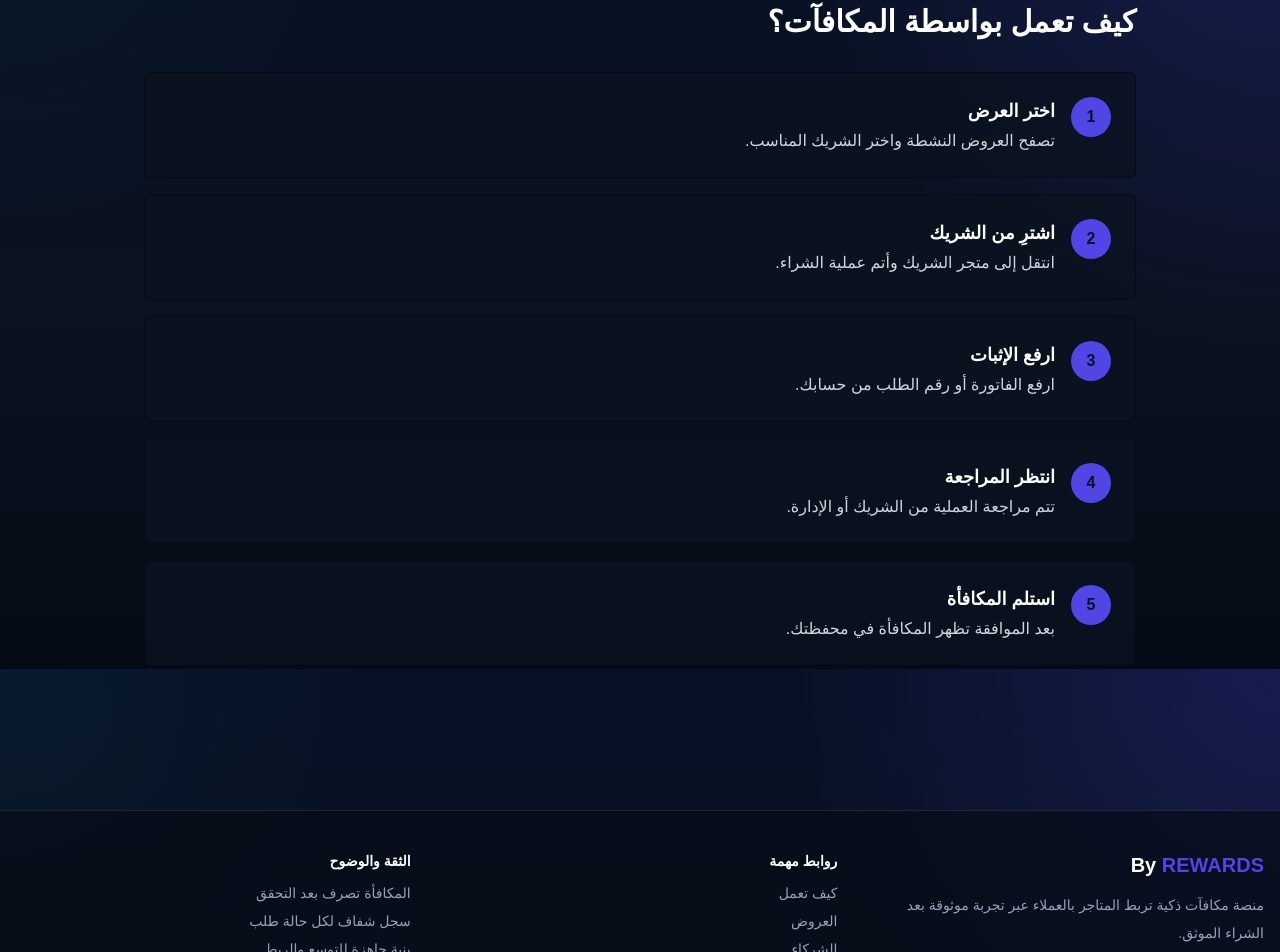
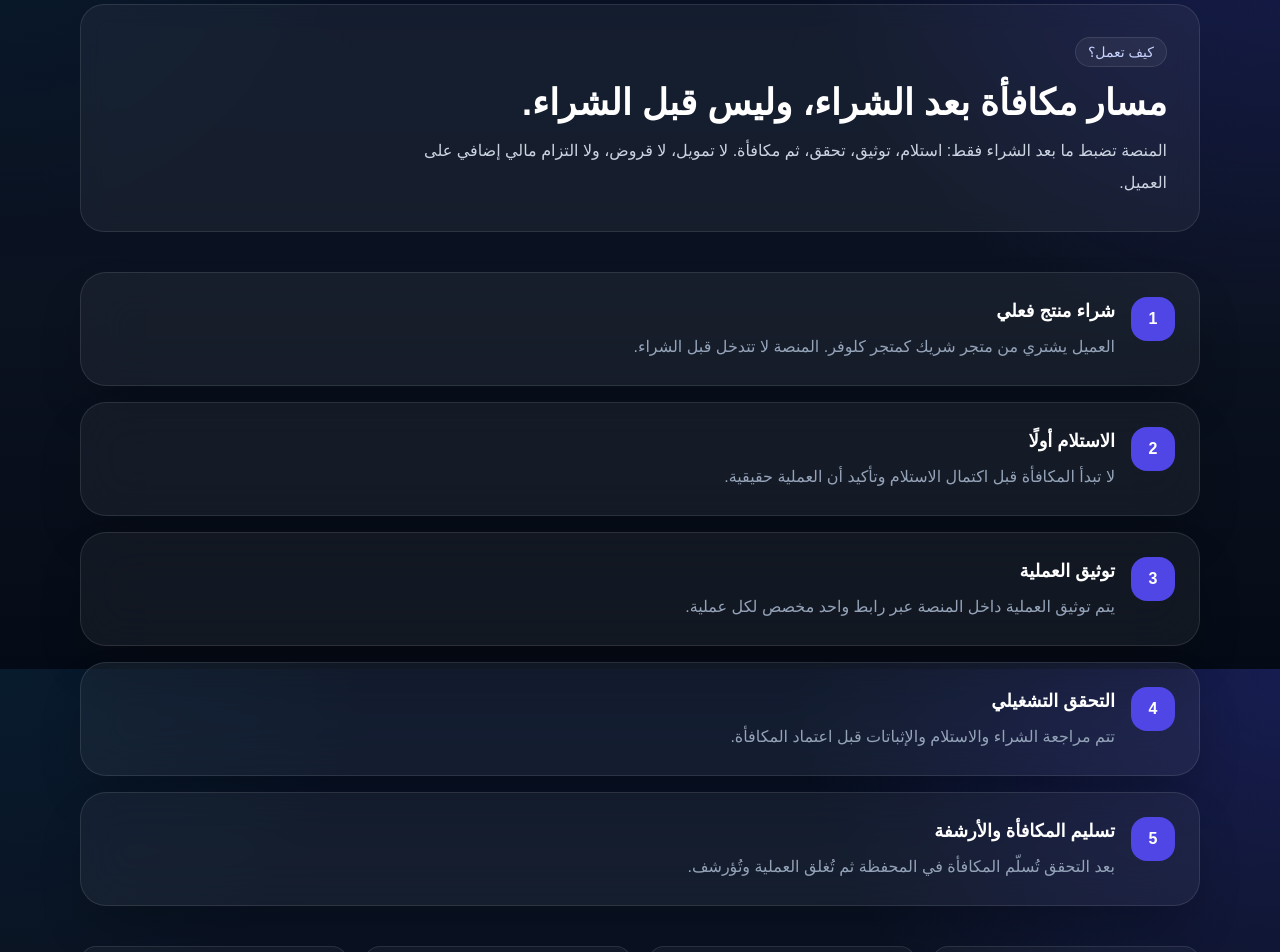
Before and after one commit to vORGvSLOGGER/-by-rewards, a Next.js app: page /how-it-works in a window 1280 px wide. Shown: the part 131-1083 px from the top of the page. Built offline with nearby package versions, Linux system fonts and the light colour scheme.

Commit message:
Rewrite how it works page for verified purchase operations

```diff
--- a/src/app/how-it-works/page.tsx
+++ b/src/app/how-it-works/page.tsx
@@ -2,30 +2,47 @@ import Navbar from '@/components/Navbar';
 import Footer from '@/components/Footer';
 
 const steps = [
-  ['1', 'اختر العرض', 'تصفح العروض النشطة واختر الشريك المناسب.'],
-  ['2', 'اشترِ من الشريك', 'انتقل إلى متجر الشريك وأتم عملية الشراء.'],
-  ['3', 'ارفع الإثبات', 'ارفع الفاتورة أو رقم الطلب من حسابك.'],
-  ['4', 'انتظر المراجعة', 'تتم مراجعة العملية من الشريك أو الإدارة.'],
-  ['5', 'استلم المكافأة', 'بعد الموافقة تظهر المكافأة في محفظتك.']
+  ['1', 'شراء منتج فعلي', 'العميل يشتري من متجر شريك كمتجر كلوفر. المنصة لا تتدخل قبل الشراء.'],
+  ['2', 'الاستلام أولًا', 'لا تبدأ المكافأة قبل اكتمال الاستلام وتأكيد أن العملية حقيقية.'],
+  ['3', 'توثيق العملية', 'يتم توثيق العملية داخل المنصة عبر رابط واحد مخصص لكل عملية.'],
+  ['4', 'التحقق التشغيلي', 'تتم مراجعة الشراء والاستلام والإثباتات قبل اعتماد المكافأة.'],
+  ['5', 'تسليم المكافأة والأرشفة', 'بعد التحقق تُسلّم المكافأة في المحفظة ثم تُغلق العملية وتُؤرشف.'],
 ];
+
+const rules = ['لا مكافأة قبل الاستلام', 'التوثيق إلزامي', 'لا توجد خطوات مفتوحة', 'كل عملية لها بداية ونهاية'];
 
 export default function HowItWorksPage() {
   return (
     <>
       <Navbar />
-      <main className="max-w-5xl mx-auto px-4 py-16">
-        <h1 className="text-3xl font-bold mb-8">كيف تعمل بواسطة المكافآت؟</h1>
-        <div className="grid gap-4">
+      <main className="max-w-6xl mx-auto px-4 py-16 space-y-10">
+        <section className="section-shell p-6 md:p-8">
+          <span className="inline-flex rounded-full border border-white/10 bg-white/5 px-3 py-1 text-sm text-indigo-200">كيف تعمل؟</span>
+          <h1 className="mt-4 text-3xl md:text-4xl font-black text-white">مسار مكافأة بعد الشراء، وليس قبل الشراء.</h1>
+          <p className="mt-3 max-w-3xl leading-8 text-slate-300">
+            المنصة تضبط ما بعد الشراء فقط: استلام، توثيق، تحقق، ثم مكافأة. لا تمويل، لا قروض، ولا التزام مالي إضافي على العميل.
+          </p>
+        </section>
+
+        <section className="grid gap-4">
           {steps.map(([num, title, desc]) => (
-            <div key={num} className="bg-primary/80 border border-primary-700 rounded-md p-6 flex gap-4 items-start">
-              <span className="w-10 h-10 rounded-full bg-accent-gold text-primary font-bold flex items-center justify-center">{num}</span>
+            <div key={num} className="glass-card card-hover rounded-[26px] p-6 flex gap-4 items-start">
+              <span className="w-11 h-11 shrink-0 rounded-2xl bg-accent-indigo text-white font-bold flex items-center justify-center">{num}</span>
               <div>
-                <h2 className="font-bold text-lg">{title}</h2>
-                <p className="text-gray-300 mt-1">{desc}</p>
+                <h2 className="font-black text-lg text-white">{title}</h2>
+                <p className="text-slate-400 mt-2 leading-7">{desc}</p>
               </div>
             </div>
           ))}
-        </div>
+        </section>
+
+        <section className="grid sm:grid-cols-2 lg:grid-cols-4 gap-4">
+          {rules.map((rule) => (
+            <div key={rule} className="rounded-2xl border border-white/10 bg-white/[0.04] p-5 text-center font-bold text-white">
+              {rule}
+            </div>
+          ))}
+        </section>
       </main>
       <Footer />
     </>
```
